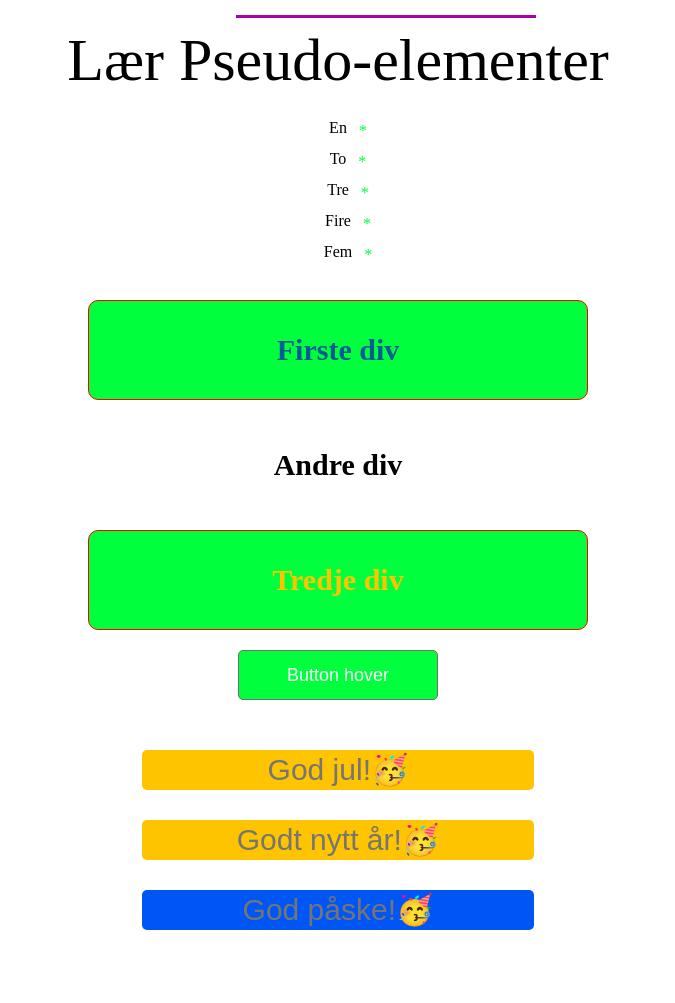
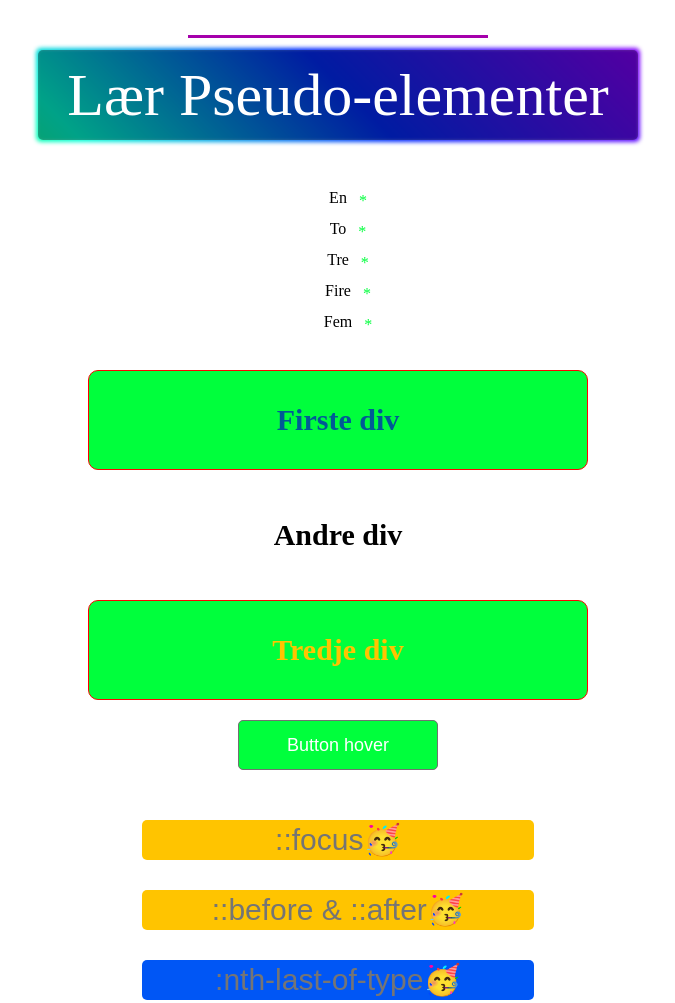
Before and after one commit to Yurii1025/pseudo-oppgave, a plain HTML site: page index.html in a window 1280 px wide. Shown: the whole page, without its empty margins (302-977 px from the left). Before the commit the page ends 930 px from the top, so only its background shows below. Drawn offline with Linux system fonts and the light colour scheme.

Commit message:
added something new)

```diff
--- a/index.html
+++ b/index.html
@@ -7,7 +7,10 @@
     <link rel="stylesheet" href="./styles.css">
 </head>
 <body>
-    <h1 class="main_header">Lær Pseudo-elementer</h1>
+    <div class="lightbox">
+        <h1 class="main_header">Lær Pseudo-elementer</h1>
+    </div>
+
     <ul class="list">
         <li class="list_item">En</li>
         <li class="list_item">To</li>
@@ -22,9 +25,9 @@
     </section>
     <button class="btn">Button hover</button>
     <section class="extra">
-        <input type="text" class="ext_text" placeholder="God jul!🥳">
-        <input type="text" class="ext_text" placeholder="Godt nytt år!🥳">
-        <input type="text" class="ext_text" placeholder="God påske!🥳">
+        <input type="text" class="ext_text" placeholder="::focus🥳">
+        <input type="text" class="ext_text" placeholder="::before & ::after🥳">
+        <input type="text" class="ext_text" placeholder=":nth-last-of-type🥳">
     </section>
 </body>
 </html>
--- a/styles.css
+++ b/styles.css
@@ -32,22 +32,71 @@ button, input {
 /*==============RESET STYLES=====================*/
 
 /*==============HEADER STYLES=====================*/
-.main_header {
+/*-------------LIGHTBOX---------------*/
+.lightbox {
     position: relative;
-    font-size: 60px;
-    color: #000;
-    text-align: center;
-    margin: 30px 0;
+    height: 90px;
+    width: 600px;
+    border: none;
+    outline: none;
+    color: white;
+    /* background: #111; */
+    background: #0000005d;
+    border-radius: 5px;
+    display: flex;
+    flex-direction: column;
+    justify-content: center;
+    align-items: center;
+    margin: 50px auto 50px auto;
 }
-/*---------opp 1.1-------------*/
-.main_header::before {
+.lightbox:before {
+    position: absolute;
+    content: '';
+    top: -2px;
+    left: -2px;
+    height: calc(100% + 4px);
+    width: calc(100% + 4px);
+    border-radius: 5px;
+    z-index: -1;
+    opacity: 1;
+    filter: blur(2px);
+    background: linear-gradient(45deg, #ff0000, #ff7300, #fffb00, #48ff00, #00ffd5, #002bff, #7a00ff, #ff00c8, #ff0000);
+    background-size: 400%;
+    transition: opacity .3s ease-in-out;
+    animation: animate 20s linear infinite;
+}
+
+/*---------opp 1.1(but with after))-------------*/
+.lightbox::after {
     position: absolute;
     content: "";
-    left: 42%; top: -15px;
+    left: 25%; top: -15px;
     width: 300px;
     height: 3px;
     background-color: #a500ab;
 }
+
+@keyframes animate {
+    0% {
+      background-position: 0 0;
+    }
+    50% {
+      background-position: 400% 0;
+    }
+    100% {
+      background-position: 0 0;
+    }
+  }
+.main_header {
+    position: relative;
+    font-size: 60px;
+    color: #ffffff;
+    text-align: center;
+    margin: 30px 0;
+}
+/*-------------LIGHTBOX---------------*/
+
+
 .list {
     display: flex;
     flex-direction: column;
@@ -132,6 +181,7 @@ button, input {
     align-items: center;
     gap: 30px;
     margin-top: 50px;
+    margin-bottom: 50px;
 }
 .ext_text {
     font-size: 30px;
@@ -166,4 +216,5 @@ button, input {
 }
 .ext_text:nth-last-of-type(1) {
     background-color: #0056f5;
+    margin-bottom: 50px;
 }
```
